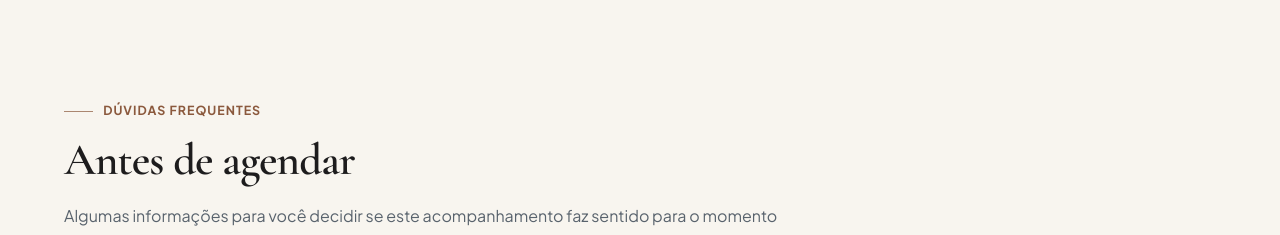
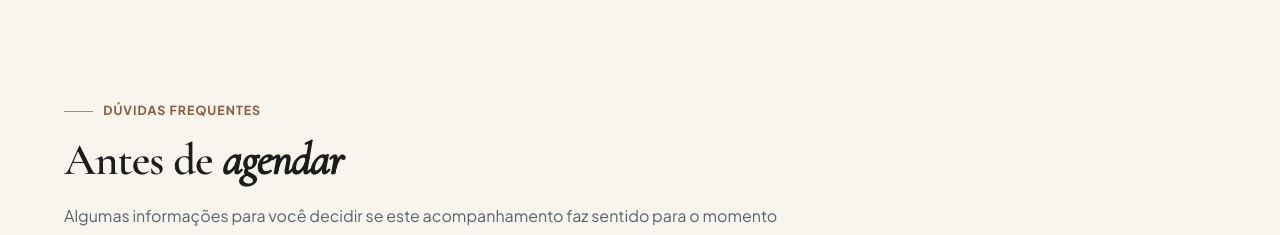
Before and after one commit to calexquevedo-hub/gallant-galileo, an Astro site: page / in a window 1280 px wide. Shown: the part 4020-4255 px from the top of the page. Built offline with nearby package versions, Linux system fonts and the light colour scheme; Astro itself is replaced by a stand-in of ours; a script that the page names is missing.

Commit message:
feat: emphasize faq heading accent

```diff
--- a/src/components/FAQ.tsx
+++ b/src/components/FAQ.tsx
@@ -10,7 +10,7 @@ export default function FAQ() {
       <div className="container">
         <div className="section-heading section-heading-left">
           <span className="eyebrow eyebrow-gold">Dúvidas frequentes</span>
-          <h2>Antes de agendar</h2>
+          <h2>Antes de <em className="heading-accent">agendar</em></h2>
           <p>Algumas informações para você decidir se este acompanhamento faz sentido para o momento que está vivendo.</p>
         </div>
         <div className="faq-panel faq-panel-centered">
```
